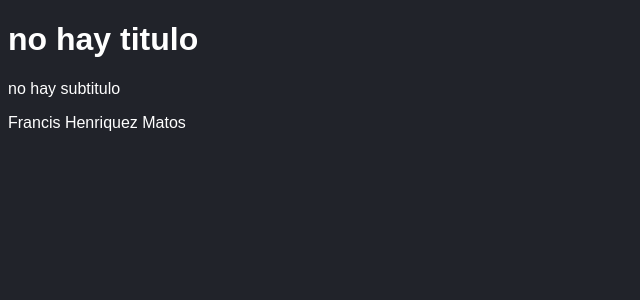
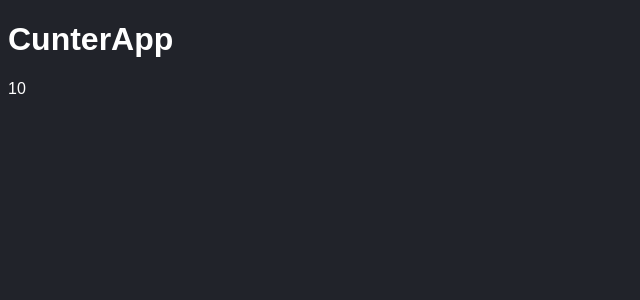
Before and after one commit to FrancisHenriquez/React-Course-React, a React (Vite) app: page / in a window 1280 px wide. Shown: the top 300 px of the page, without its empty margins (0-640 px from the left). Built offline with nearby package versions, Linux system fonts and the light colour scheme.

Commit message:
Tarea de counter app

```diff
--- /dev/null
+++ b/src/CounterApp.jsx
@@ -0,0 +1,19 @@
+import PropTypes from 'prop-types';
+
+export const CounterApp = (
+    {value}) => {
+    // console.log(props);
+
+
+    return (
+        <>
+        <h1>CunterApp</h1>
+        <p>{value}</p>
+
+        </>
+    )
+}
+
+CounterApp.PropTypes  = {
+    value: PropTypes
+}
--- a/src/main.jsx
+++ b/src/main.jsx
@@ -1,5 +1,6 @@
 import React from 'react';
 import  ReactDOM  from 'react-dom/client';
+import { CounterApp } from './CounterApp';
 import { FirstApp } from './FirstApp';
 // import { HelloWorldApp } from './HelloWorldApp';
 import './Index.css'
@@ -7,7 +8,8 @@ import './Index.css'
 
 ReactDOM.createRoot(document.getElementById('root')).render(
     <React.StrictMode>
-        <FirstApp    />
+        <CounterApp value ="10"  />
+
 
         </React.StrictMode>
 )
```
